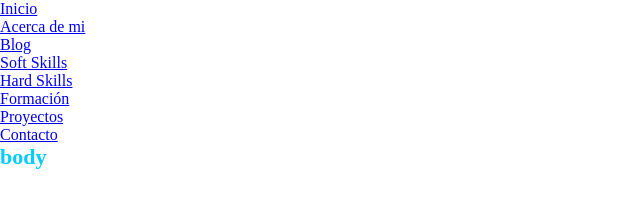
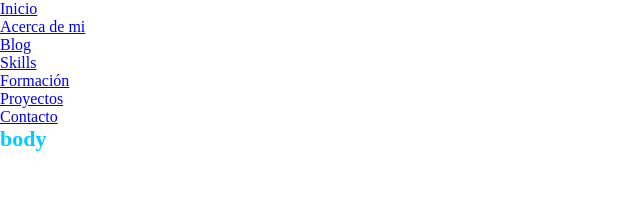
Before and after one commit to lunabianchib/lunabianchib.github.io, a plain HTML site: page index.html in a window 1280 px wide. Shown: the whole page, without its empty margins (0-640 px from the left). Drawn offline with Linux system fonts and the light colour scheme.

Commit message:
update index.html

```diff
--- a/index.html
+++ b/index.html
@@ -26,8 +26,9 @@
     <li><a href="/Inicio" aria-current="page">Inicio</a></li>
     <li><a href="/Acercademi" aria-current="page">Acerca de mi</a></li>
     <li><a href="/Blog" aria-current="page">Blog</a></li>
-    <li><a href="/Softskills" aria-current="page">Soft Skills</a></li>
-    <li><a href="/Hardskills" aria-current="page">Hard Skills</a></li>
+    <!-- Aquí van las skills: Soft: habilidades y como me describo. Ej: autodidacta, creativa, responsable, trabajo en equipo, liderazgo, etc. Hard: los programas y lenguajes que domino. Ej: html5, css, (y sus porcentajes de cada uno) !-->
+    <li><a href="/Skills" aria-current="page">Skills</a></li>
+
     <li><a href="/Formacion" aria-current="page">Formación</a></li>
     <li><a href="/Proyectos" aria-current="page">Proyectos</a></li>
     <li><a href="/Contacto" aria-current="page">Contacto</a></li>
```
